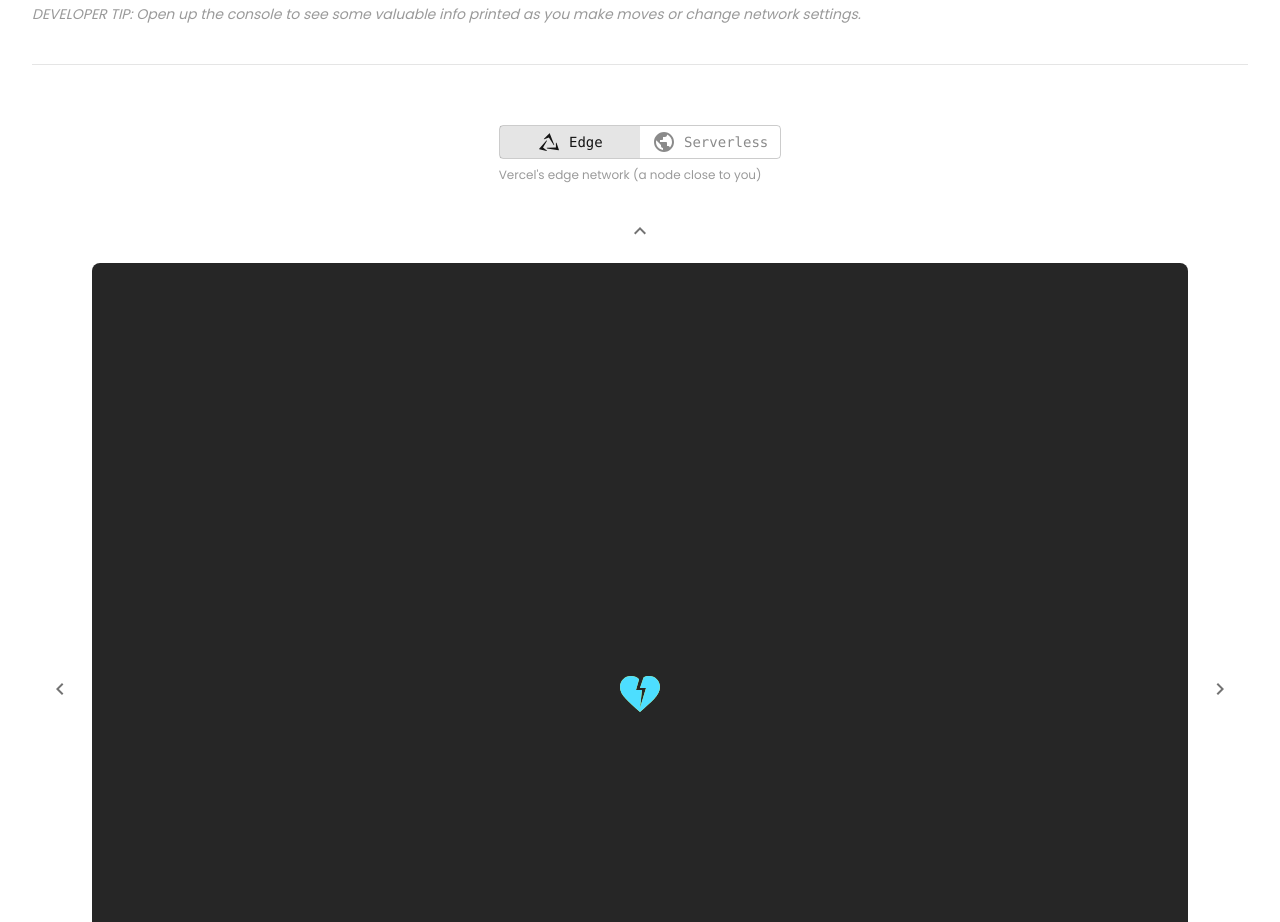
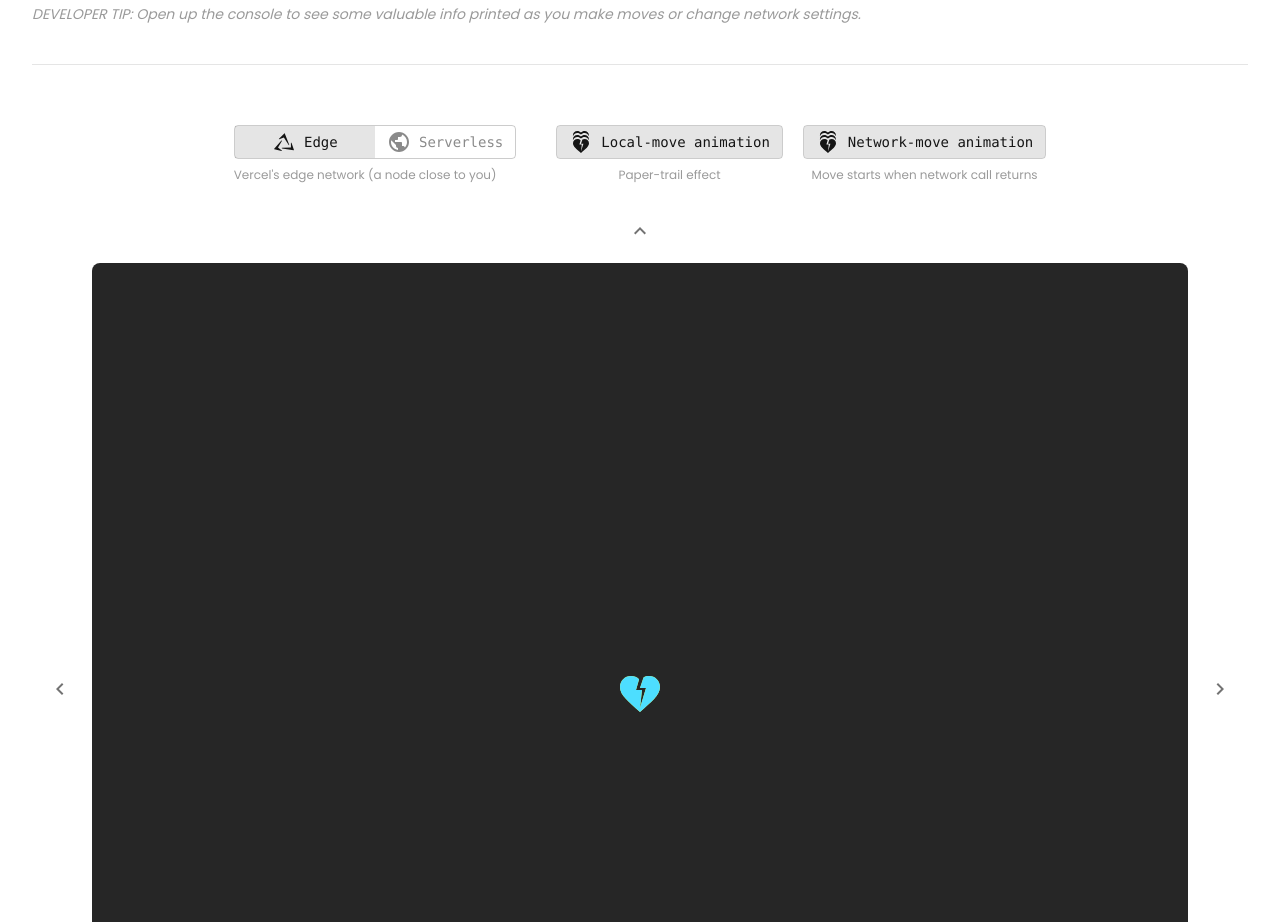
Before and after one commit to jasonkylefrank/edge-function-game, a Next.js app: page / in a window 1280 px wide. Shown: the part 860-1782 px from the top of the page. Built offline with nearby package versions, Linux system fonts and the light colour scheme.

Commit message:
Added individual toggles for local and network token animation

```diff
--- a/components/edge-function-game/edge-function-game.tsx
+++ b/components/edge-function-game/edge-function-game.tsx
@@ -101,6 +101,10 @@ export default function EdgeFunctionGame({
   const currentYStepRef = useRef<number>(0); // The game token will "exit" the board once (abs(currentYStepRef.current) > stepsToExit)
   const currentXStepRef = useRef<number>(0);
   const [hasExited, setHasExited] = useState<boolean>(false);
+
+  const [isLocalMoveAnimationOn, setIsLocalMoveAnimationOn] = useState(true);
+  const [isNetworkMoveAnimationOn, setIsNetworkMoveAnimationOn] =
+    useState(true);
 
   const iconButtonHoverElementClassNameProp = {
     hoverElementClassName:
@@ -244,6 +248,10 @@ export default function EdgeFunctionGame({
         selectedNetwork={selectedNetwork}
         onSelectedNetworkChange={setSelectedNetwork}
         serverlessRegionCode={vercelSettings.regions[0]}
+        isLocalMoveAnimationOn={isLocalMoveAnimationOn}
+        onIsLocalMoveAnimationOnChange={setIsLocalMoveAnimationOn}
+        isNetworkMoveAnimationOn={isNetworkMoveAnimationOn}
+        onIsNetworkMoveAnimationOnChange={setIsNetworkMoveAnimationOn}
       />
 
       <section className={cn(styles.game, className)}>
@@ -273,9 +281,13 @@ export default function EdgeFunctionGame({
         >
           <AnimatePresence>
             <motion.span
-              exit={{
-                opacity: [0.15, 0], // Keyframes (also see the corresponding "times" array in the "transition" property)
-              }}
+              exit={
+                isLocalMoveAnimationOn
+                  ? {
+                      opacity: [0.15, 0], // Keyframes (also see the corresponding "times" array in the "transition" property)
+                    }
+                  : undefined
+              }
               transition={{ duration: 1.3, times: [0, 1] }}
               key={`${localTranslateY}-${localTranslateX}-${clickCounter}--Local`}
               className={gameTokenFrameClassNames}
@@ -294,7 +306,9 @@ export default function EdgeFunctionGame({
             <GameToken
               translateX={networkFunctionTranslateX}
               translateY={networkFunctionTranslateY}
-              className={`${gameTokenColorClassNames.network} transition duration-200`}
+              className={`${gameTokenColorClassNames.network} ${
+                isNetworkMoveAnimationOn ? "transition duration-200" : ""
+              } `}
             />
           </span>
         </span>
--- a/components/edge-function-game/settings-bar.tsx
+++ b/components/edge-function-game/settings-bar.tsx
@@ -5,12 +5,18 @@ import HubGlyph from "components/icon-glyphs/hub-glyph";
 import VercelEdgeGlyph from "components/icon-glyphs/vercel_edge-glyph";
 import ToggleGroup from "components/toggle-group";
 import { NetworkType } from "./edge-function-game";
+import Toggle from "components/toggle";
+import HeartBrokenAnimateGlyph from "components/icon-glyphs/heart_broken_animate-glyph";
 
 interface SettingsBarProps {
   className?: string;
   selectedNetwork: NetworkType;
   onSelectedNetworkChange: (newSelectedNetwork: NetworkType) => void;
   serverlessRegionCode: string;
+  isLocalMoveAnimationOn: boolean;
+  onIsLocalMoveAnimationOnChange: (newIsAnimationOn: boolean) => void;
+  isNetworkMoveAnimationOn: boolean;
+  onIsNetworkMoveAnimationOnChange: (newIsAnimationOn: boolean) => void;
 }
 
 const SettingsBar: FC<SettingsBarProps> = ({
@@ -18,11 +24,16 @@ const SettingsBar: FC<SettingsBarProps> = ({
   selectedNetwork,
   onSelectedNetworkChange,
   serverlessRegionCode,
+  isLocalMoveAnimationOn,
+  onIsLocalMoveAnimationOnChange,
+  isNetworkMoveAnimationOn,
+  onIsNetworkMoveAnimationOnChange,
 }) => {
   const [selectedNetworkIndex, setSelectedNetworkIndex] = useState(0);
-  const transitionDuration = 0.25;
+  const toggleGroupTransitionDuration = 0.25;
+  const singleToggleTransitionDuration = 0.1;
 
-  function handleItemClick(
+  function handleNetworkItemClick(
     newSelectedIndex: number,
     selectedNetwork: NetworkType
   ) {
@@ -43,13 +54,20 @@ const SettingsBar: FC<SettingsBarProps> = ({
       networkTaglineRightCSS = 0;
   }
 
+  const localMoveAnimationTagline = isLocalMoveAnimationOn
+    ? "Paper-trail effect"
+    : "";
+  const networkMoveAnimationTagline = isNetworkMoveAnimationOn
+    ? "Move starts when network call returns"
+    : "";
+
   return (
-    <div className={`flex place-content-center ${className}`}>
+    <div className={`flex place-content-center gap-10 ${className}`}>
       <span className="flex flex-col place-items-center">
         <ToggleGroup
           className="font-mono text-sm"
           selectedIndex={selectedNetworkIndex}
-          transitionDuration={transitionDuration}
+          transitionDuration={toggleGroupTransitionDuration}
           items={[
             {
               content: (
@@ -59,7 +77,7 @@ const SettingsBar: FC<SettingsBarProps> = ({
                 </>
               ),
               value: NetworkType.VercelEdge,
-              onClick: handleItemClick,
+              onClick: handleNetworkItemClick,
             },
             {
               content: (
@@ -69,7 +87,7 @@ const SettingsBar: FC<SettingsBarProps> = ({
                 </>
               ),
               value: NetworkType.VercelServerlessAustralia,
-              onClick: handleItemClick,
+              onClick: handleNetworkItemClick,
             },
           ]}
         />
@@ -83,13 +101,72 @@ const SettingsBar: FC<SettingsBarProps> = ({
               initial={{ opacity: 0 }}
               animate={{ opacity: 1 }}
               exit={{ opacity: 0 }}
-              transition={{ duration: transitionDuration }}
+              transition={{ duration: toggleGroupTransitionDuration }}
             >
               {networkTagline}
             </motion.label>
           </AnimatePresence>
         </span>
       </span>
+
+      <span className="flex gap-5">
+        <span className="flex flex-col place-items-center">
+          <Toggle
+            isOn={isLocalMoveAnimationOn}
+            onClick={onIsLocalMoveAnimationOnChange}
+            transitionDuration={singleToggleTransitionDuration}
+            className="px-3 font-mono text-sm"
+            content={
+              <>
+                <HeartBrokenAnimateGlyph className={`mr-2 h-6`} />
+                {"Local-move animation"}
+              </>
+            }
+          />
+          <span className="relative mt-2 h-4 w-full">
+            <AnimatePresence>
+              <motion.label
+                key={localMoveAnimationTagline}
+                className={`absolute top-0 w-full text-center text-xs text-black/40`}
+                initial={{ opacity: 0, top: -8 }}
+                animate={{ opacity: 1, top: 0 }}
+                exit={{ opacity: 0, top: -8 }}
+                transition={{ duration: singleToggleTransitionDuration }}
+              >
+                {localMoveAnimationTagline}
+              </motion.label>
+            </AnimatePresence>
+          </span>
+        </span>
+        <span className="flex flex-col place-items-center">
+          <Toggle
+            isOn={isNetworkMoveAnimationOn}
+            onClick={onIsNetworkMoveAnimationOnChange}
+            transitionDuration={singleToggleTransitionDuration}
+            className="px-3 font-mono text-sm"
+            content={
+              <>
+                <HeartBrokenAnimateGlyph className={`mr-2 h-6`} />
+                {"Network-move animation"}
+              </>
+            }
+          />
+          <span className="relative mt-2 h-4 w-full">
+            <AnimatePresence>
+              <motion.label
+                key={networkMoveAnimationTagline}
+                className={`absolute top-0 w-full text-center text-xs text-black/40`}
+                initial={{ opacity: 0, top: -8 }}
+                animate={{ opacity: 1, top: 0 }}
+                exit={{ opacity: 0, top: -8 }}
+                transition={{ duration: singleToggleTransitionDuration }}
+              >
+                {networkMoveAnimationTagline}
+              </motion.label>
+            </AnimatePresence>
+          </span>
+        </span>
+      </span>
     </div>
   );
 };
--- /dev/null
+++ b/components/icon-glyphs/heart_broken_animate-glyph.tsx
@@ -0,0 +1,29 @@
+export default function HeartBrokenAnimateGlyph({
+  className,
+  style,
+}: {
+  className?: string;
+  style?: object;
+}) {
+  return (
+    <svg
+      className={className}
+      style={style}
+      fill="currentColor"
+      viewBox="0 0 24 24"
+      xmlns="http://www.w3.org/2000/svg"
+    >
+      <path
+        fillRule="evenodd"
+        clipRule="evenodd"
+        d="M19.813 6.21754C19.3611 4.35343 17.6385 3 15.5289 3C14.1369 3 12.8009 3.61798 11.9289 4.59455C11.0569 3.61798 9.72093 3 8.32893 3C6.21931 3 4.49673 4.35343 4.04488 6.21753C3.96834 5.88279 3.92892 5.54336 3.92892 5.19619C3.92892 2.84632 5.86492 1 8.32892 1C9.72092 1 11.0569 1.61798 11.9289 2.59455C12.8009 1.61798 14.1369 1 15.5289 1C17.9929 1 19.9289 2.84632 19.9289 5.19619C19.9289 5.54336 19.8895 5.88279 19.813 6.21754Z"
+      />
+      <path
+        fillRule="evenodd"
+        clipRule="evenodd"
+        d="M19.813 10.2175C19.3611 8.35343 17.6385 7 15.5289 7C14.1369 7 12.8009 7.61798 11.9289 8.59455C11.0569 7.61798 9.72093 7 8.32893 7C6.21931 7 4.49673 8.35343 4.04488 10.2175C3.96834 9.88279 3.92892 9.54336 3.92892 9.19619C3.92892 6.84632 5.86492 5 8.32892 5C9.72092 5 11.0569 5.61798 11.9289 6.59455C12.8009 5.61798 14.1369 5 15.5289 5C17.9929 5 19.9289 6.84632 19.9289 9.19619C19.9289 9.54336 19.8895 9.88279 19.813 10.2175Z"
+      />
+      <path d="M15.6 9C14.832 9 14.08 9.19444 13.416 9.53667L12 13.6667H14.4L12 21.4444L12.8 14.4444H10.4L11.632 10.2522C10.776 9.47444 9.608 9 8.4 9C5.936 9 4 10.8822 4 13.2778C4 16.49 7.328 18.8622 12 23C16.376 19.1578 20 16.5756 20 13.2778C20 10.8822 18.064 9 15.6 9Z" />
+    </svg>
+  );
+}
--- a/components/toggle-group.tsx
+++ b/components/toggle-group.tsx
@@ -1,11 +1,10 @@
 import type { FC } from "react";
 import { motion } from "framer-motion";
-import { NetworkType } from "./edge-function-game/edge-function-game";
 
 interface ToggleItem {
   content: React.ReactNode;
   value: any;
-  onClick: (newSelectedIndex: number, newNetworkType: NetworkType) => void;
+  onClick: (newSelectedIndex: number, value: any) => void;
 }
 interface ToggleGroupProps {
   items: ToggleItem[];
@@ -22,7 +21,7 @@ const ToggleGroup: FC<ToggleGroupProps> = ({
 }) => {
   return (
     <span
-      className={`inline-grid grid-cols-2 rounded border border-black/20 ${className}`}
+      className={`inline-grid select-none grid-cols-2 rounded border border-black/20 ${className}`}
     >
       {items.map((item: ToggleItem, i: number) => {
         const isSelected = selectedIndex === i;
@@ -30,7 +29,7 @@ const ToggleGroup: FC<ToggleGroupProps> = ({
         return (
           <span
             key={i}
-            className={`relative inline-flex cursor-pointer place-content-center place-items-center py-1 px-3 ${statefulClassNames}`}
+            className={`relative inline-flex cursor-pointer place-content-center place-items-center p-1 px-3 ${statefulClassNames}`}
             onClick={() => item.onClick(i, item.value)}
           >
             {item.content}
--- /dev/null
+++ b/components/toggle.tsx
@@ -0,0 +1,42 @@
+import { FC, useState } from "react";
+import { AnimatePresence, motion } from "framer-motion";
+
+interface ToggleProps {
+  isOn: boolean;
+  className?: string;
+  transitionDuration: number;
+  content: React.ReactNode;
+  onClick: (value: any) => void;
+}
+
+const Toggle: FC<ToggleProps> = ({
+  isOn,
+  content,
+  className,
+  transitionDuration,
+  onClick,
+}) => {
+  return (
+    <motion.span
+      className={`relative inline-flex cursor-pointer select-none place-content-center place-items-center overflow-hidden rounded border border-black/20 p-1 ${className}`}
+      animate={{ opacity: isOn ? 1 : 0.5 }}
+      transition={{ duration: transitionDuration }}
+      onClick={() => onClick(!isOn)}
+    >
+      {content}
+      <AnimatePresence>
+        <motion.span
+          key={`${isOn}`}
+          initial={{ left: "-100%" }}
+          animate={{ left: "0%" }}
+          exit={{ left: "-100%" }}
+          transition={{ duration: transitionDuration }}
+          className={`absolute top-0 h-full w-full ${
+            isOn ? "bg-black/10" : ""
+          }`}
+        />
+      </AnimatePresence>
+    </motion.span>
+  );
+};
+export default Toggle;
```
